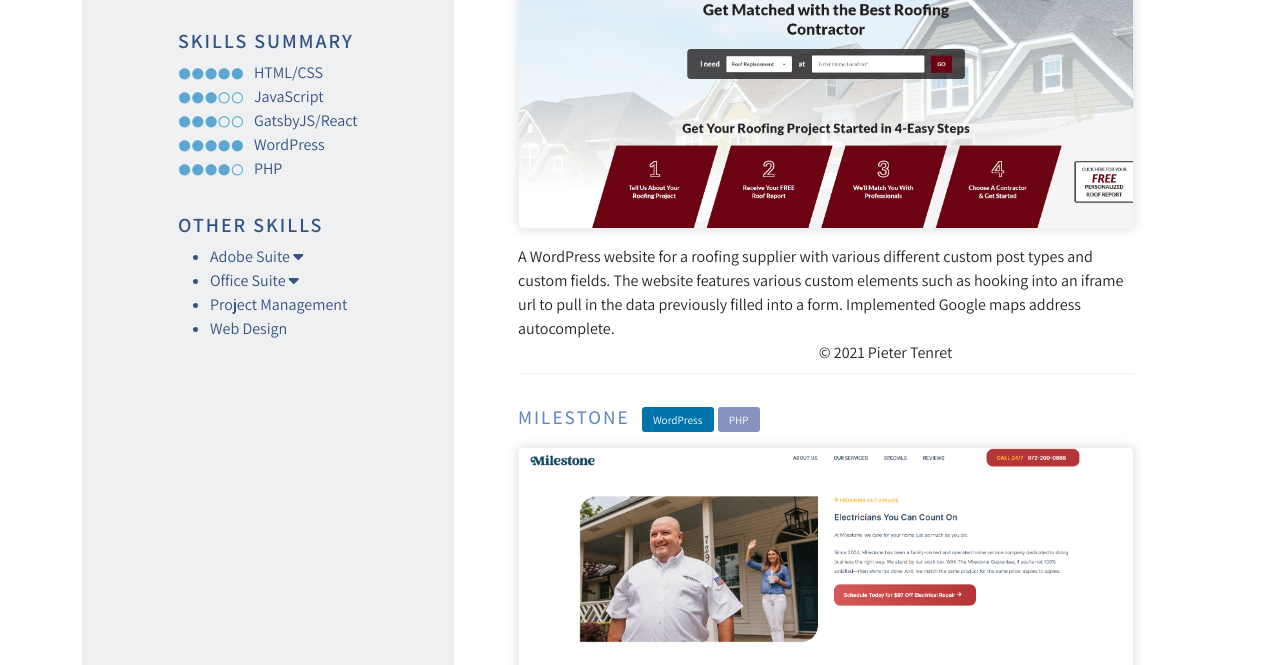
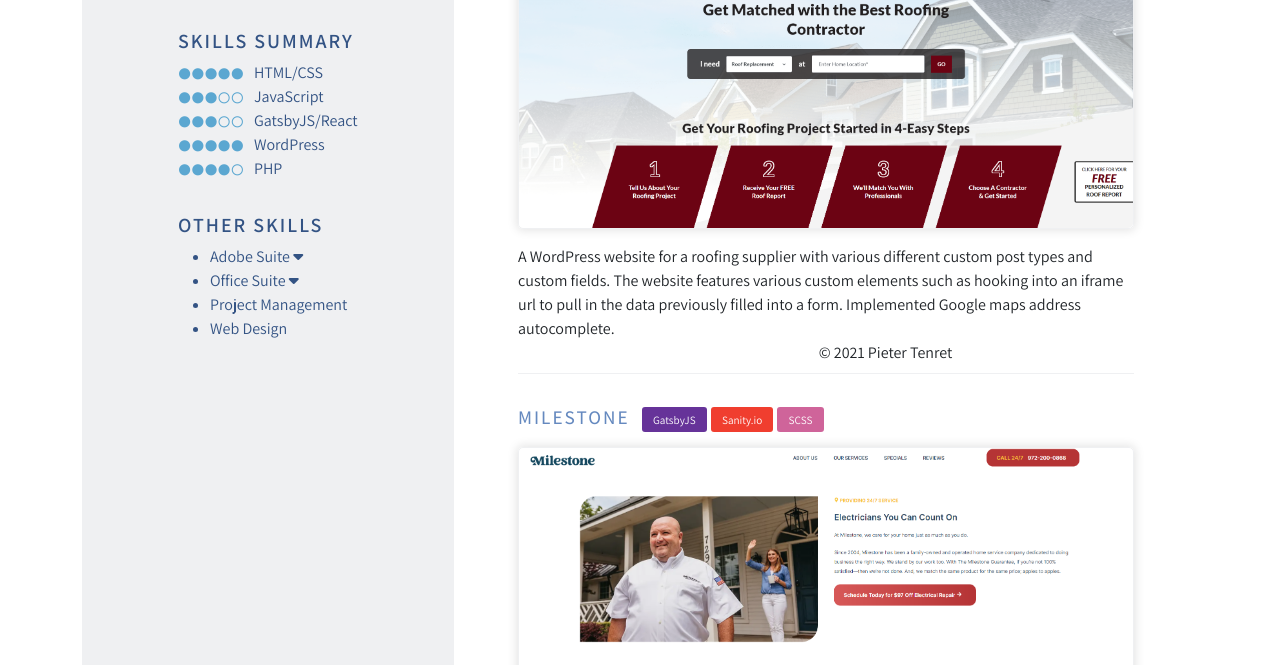
Before and after one commit to itsPieter/itsPieter.github.io, a website: page index.html in a window 1280 px wide. Shown: the part 435-1100 px from the top of the page. Drawn offline with nearby package versions, Linux system fonts and the light colour scheme.

Commit message:
Update index.html

```diff
--- a/index.html
+++ b/index.html
@@ -106,7 +106,7 @@
                             <a href="https://schedule.callmilestone.com/" target="_blank" rel="noopener noreferrer">
                                 <h4 class="project-title">Milestone</h4>
                             </a>
-                            <div class="tech"><a class="tag wordpress" href="https://wordpress.org/" target="_blank" rel="noopener noreferrer" class="gatsbyjs">WordPress</a><a class="tag php" href="https://php.net" target="_blank" rel="noopener noreferrer" class="sanity">PHP</a></div>
+                            <div class="tech"><a class="tag gatsby" href="https://gatsbyjs.com/" target="_blank" rel="noopener noreferrer" class="gatsbyjs">GatsbyJS</a><a class="tag sanity" href="https://sanity.io" target="_blank" rel="noopener noreferrer" class="sanity">Sanity.io</a><a class="tag scss" href="https://sass-lang.com/" target="_blank" rel="noopener noreferrer">SCSS</a></div>
                         </div>
                         <a href="https://schedule.callmilestone.com/" target="_blank" rel="noopener noreferrer">
                             <div class="screenshot">
```
